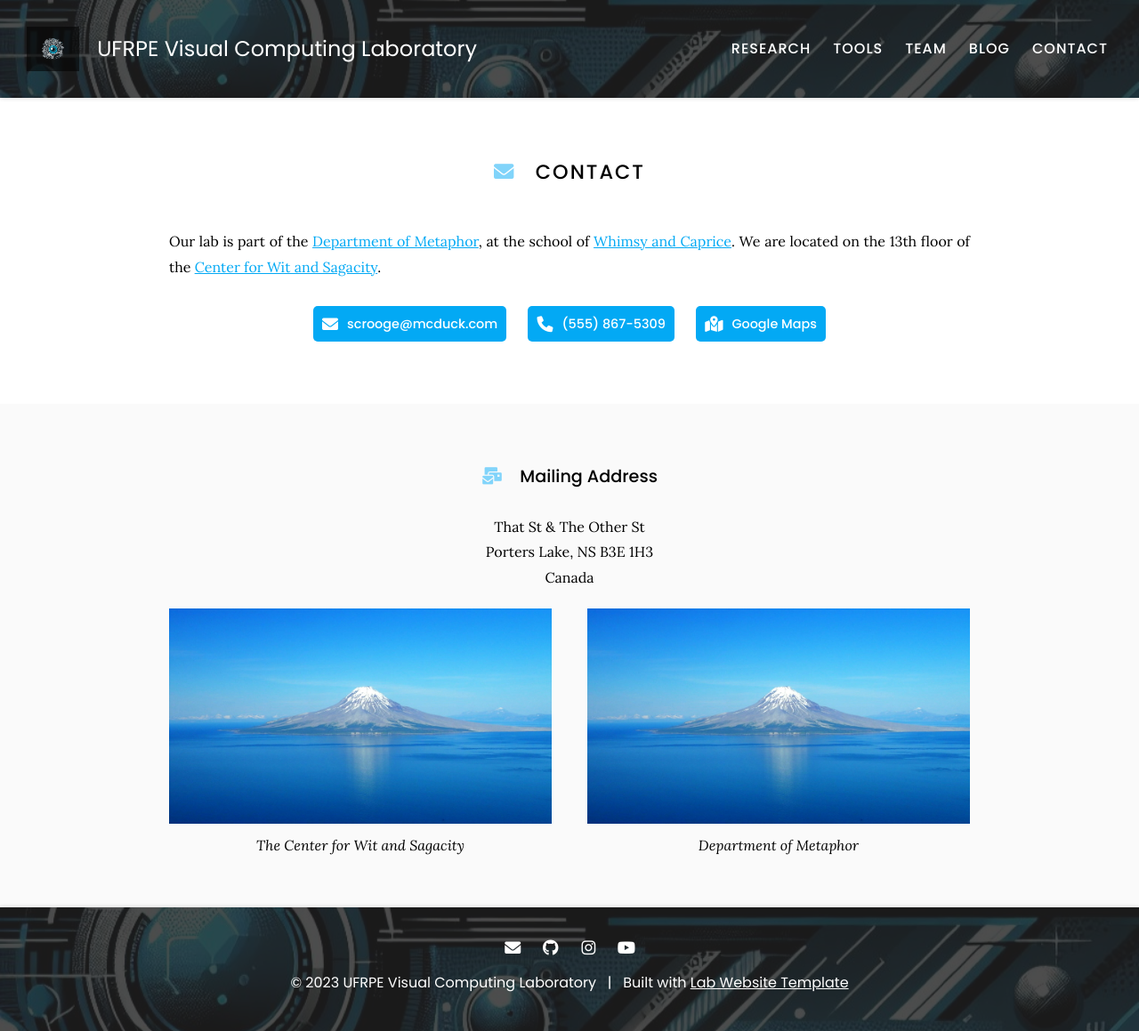
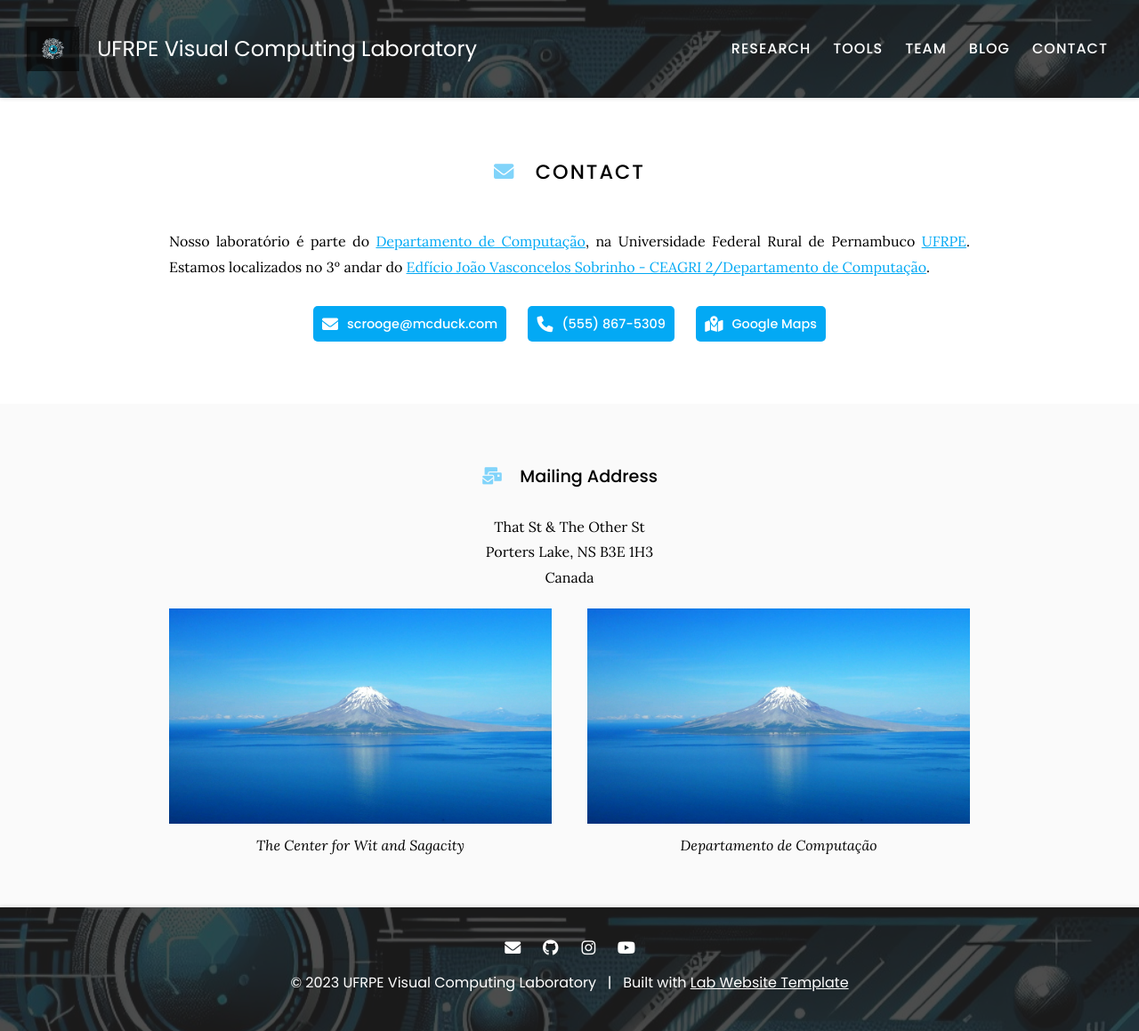
Before and after one commit to franciscosimoes/ufrpe-vcl, a Jekyll site: the page built from contact/index.md, in a window 1280 px wide. Shown: the whole page at 89% size. Built offline with Jekyll 4.4.1, drawn with Linux system fonts in a browser that asks for light colours.

Commit message:
Update index.md

```diff
--- a/contact/index.md
+++ b/contact/index.md
@@ -7,8 +7,8 @@ nav:
 
 # <i class="fas fa-envelope"></i>Contact
 
-Our lab is part of the [Department of Metaphor](), at the school of [Whimsy and Caprice]().
-We are located on the 13th floor of the [Center for Wit and Sagacity]().
+Nosso laboratório é parte do [Departamento de Computação](DC), na Universidade Federal Rural de Pernambuco [UFRPE]().
+Estamos localizados no 3º andar do [Edfício João Vasconcelos Sobrinho - CEAGRI 2/Departamento de Computação]().
 
 {%
   include link.html
@@ -59,7 +59,7 @@ Canada
 {%
   include figure.html
   image="images/photo.jpg"
-  caption="Department of Metaphor"
+  caption="Departamento de Computação"
 %}
 {% endcapture %}
 {% include two-col.html col1=col1 col2=col2 %}
```
Also changed, not shown: index.md (+1 -1 lines).
